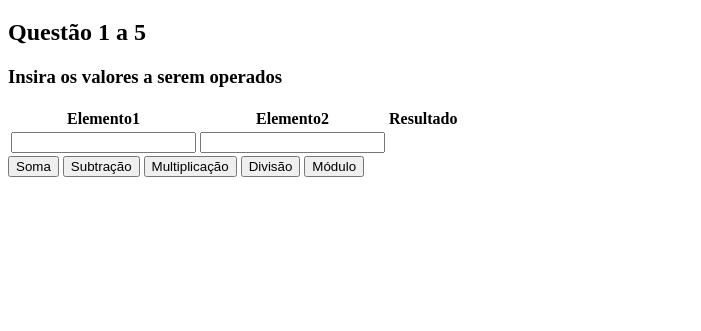
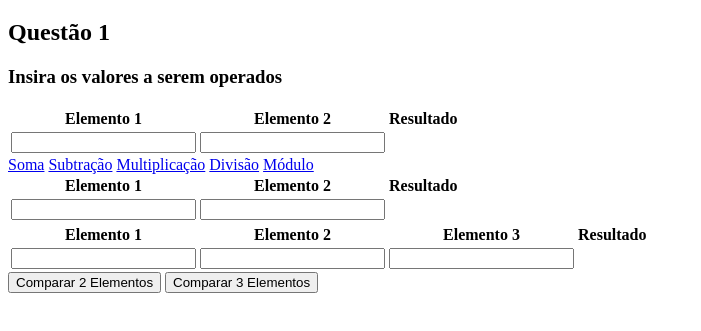
Before and after one commit to mustang-roy/Trybe-Exercicios, a plain HTML site: page bloco_4/4_1/index.html in a window 1280 px wide. Shown: the part 61-392 px from the top of the page, without its empty margins (0-701 px from the left). Drawn offline with Linux system fonts and the light colour scheme.

```diff
--- a/bloco_4/4_1/index.html
+++ b/bloco_4/4_1/index.html
@@ -10,13 +10,14 @@
     <h1>Exercícios Bloco 4 - Dia 1</h1>
   </header>
 
-  <h2>Questão 1 a 5</h2>
+  <div id="Questão 1">
+    <h2>Questão 1</h2>
     <h3>Insira os valores a serem operados</h3>
 
     <table>
       <tr>
-      <th>Elemento1</td>
-      <th>Elemento2</th>
+        <th>Elemento 1</td>
+        <th>Elemento 2</th>
         <th>Resultado</th>
       </tr>
       <tr>
@@ -26,11 +27,48 @@
       </tr>
     </table>
 
-  <button id="soma">Soma</button>
-  <button id="subtracao">Subtração</button>
-  <button id="multiplicacao">Multiplicação</button>
-  <button id="divisao">Divisão</button>
-  <button id="module">Módulo</button>
+    <!-- <button id="soma">Soma</button> -->
+    <a href="#" id="soma">Soma</a>
+    <a href="#" id="subtracao">Subtração</a>
+    <a href="#" id="multiplicacao">Multiplicação</a>
+    <a href="#" id="divisao">Divisão</a>
+    <a href="#" id="module">Módulo</a>
+  </div>
+
+  <div id="comparacoes">
+    <table>
+      <tr>
+        <th>Elemento 1</td>
+        <th>Elemento 2</th>
+        <th>Resultado</th>
+      </tr>
+      <tr>
+        <td><input id="elemento1comp2" type="text"></td>
+        <td><input id="elemento2comp2" type="text"></td>
+        <td><span id="resultadocomparacao2"></span></td>
+      </tr>
+    </table>
+
+    <table>
+      <tr>
+        <th>Elemento 1</td>
+        <th>Elemento 2</th>
+        <th>Elemento 3</th>
+        <th>Resultado</th>
+      </tr>
+      <tr>
+        <td><input id="elemento1comp3" type="text"></td>
+        <td><input id="elemento2comp3" type="text"></td>
+        <td><input id="elemento3comp3" type="text"></td>
+        <td><span id="resultadocomparacao2"></span></td>
+      </tr>
+    </table>
+
+    <button id="compare2">Comparar 2 Elementos</button>
+    <button id="compare3">Comparar 3 Elementos</button>
+
+  </div>
+
 
 
 
```
Lines whose indentation alone changed are shown as unchanged.
